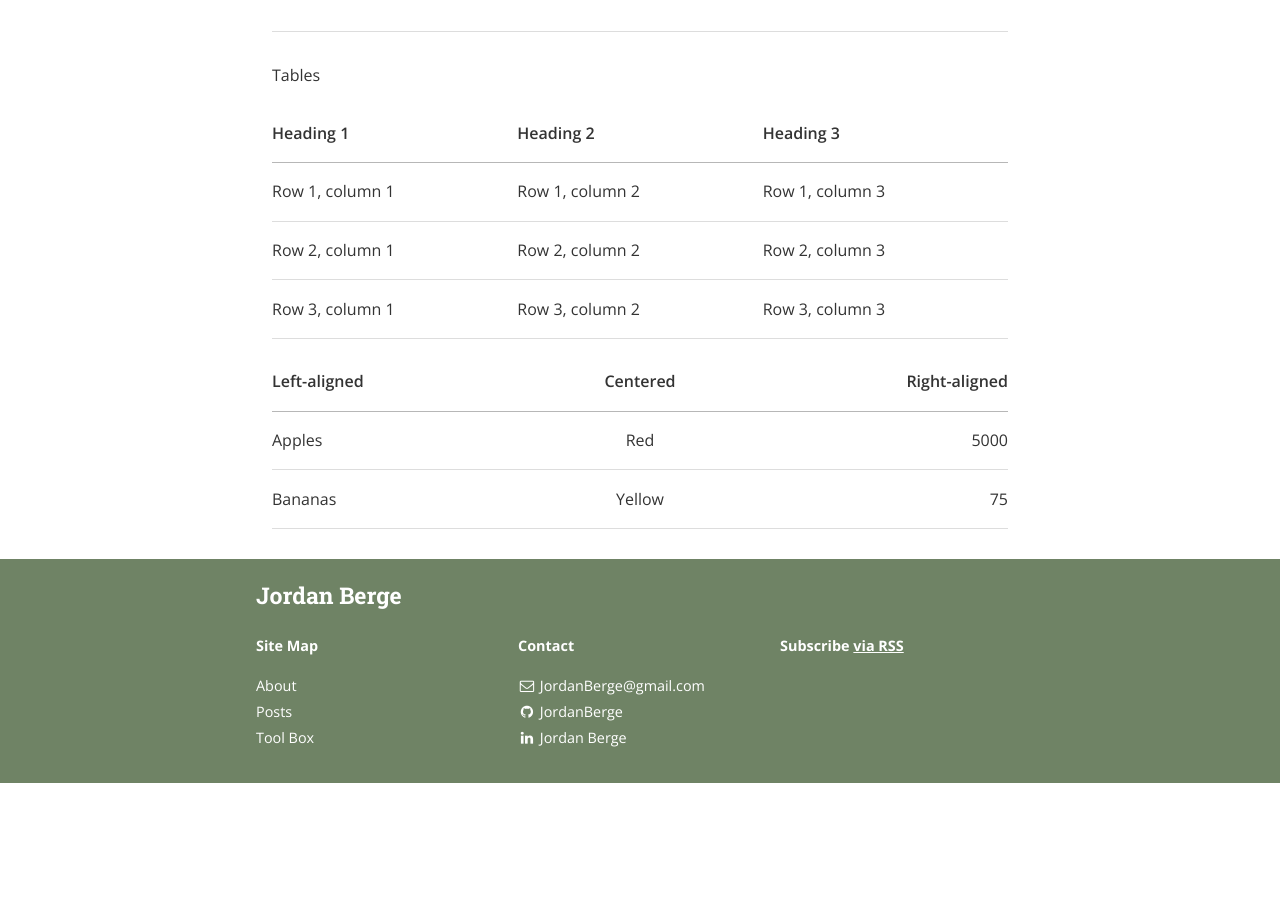
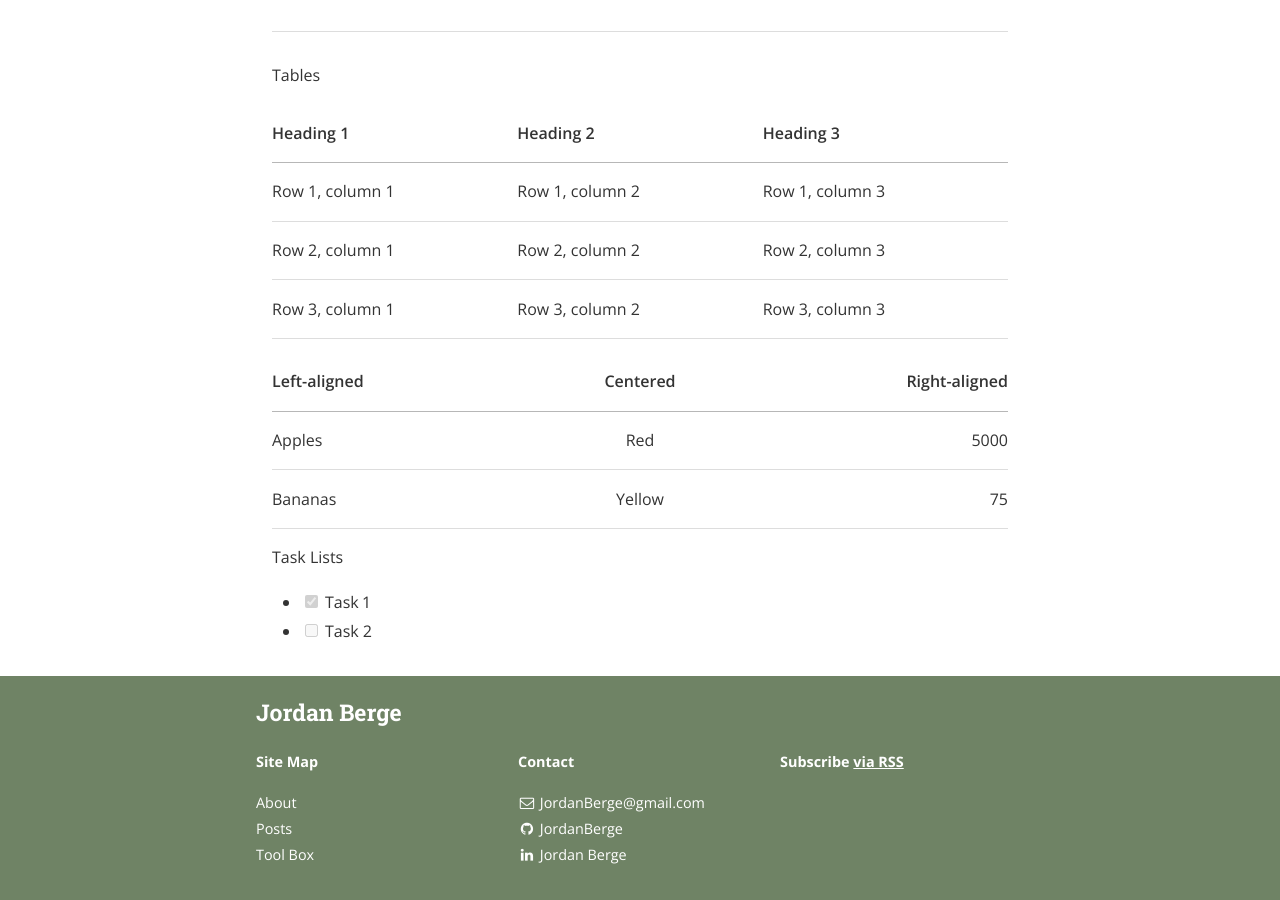
Before and after one commit to JordanBerge/JordanBerge.github.io, a Jekyll site: the page built from _posts/2016-11-14-First-Post.md, in a window 1280 px wide and 900 px high, scrolled down 2779 px. Built offline with Jekyll 4.4.1, drawn with Linux system fonts in a browser that asks for light colours; nearby versions of some CDN libraries; a style sheet for code colours, icons or effects is not loaded; before the commit the page ends 3562 px from its top, so only the background shows below that.

Commit message:
markdown learning 11

```diff
--- a/_posts/2016-11-14-First-Post.md
+++ b/_posts/2016-11-14-First-Post.md
@@ -95,3 +95,9 @@ Tables
 | :-------- | :-------: | --------: |
 | Apples | Red | 5000 |
 | Bananas | Yellow | 75 |
+
+
+Task Lists
+
+ - [X] Task 1
+ - [ ] Task 2
```
